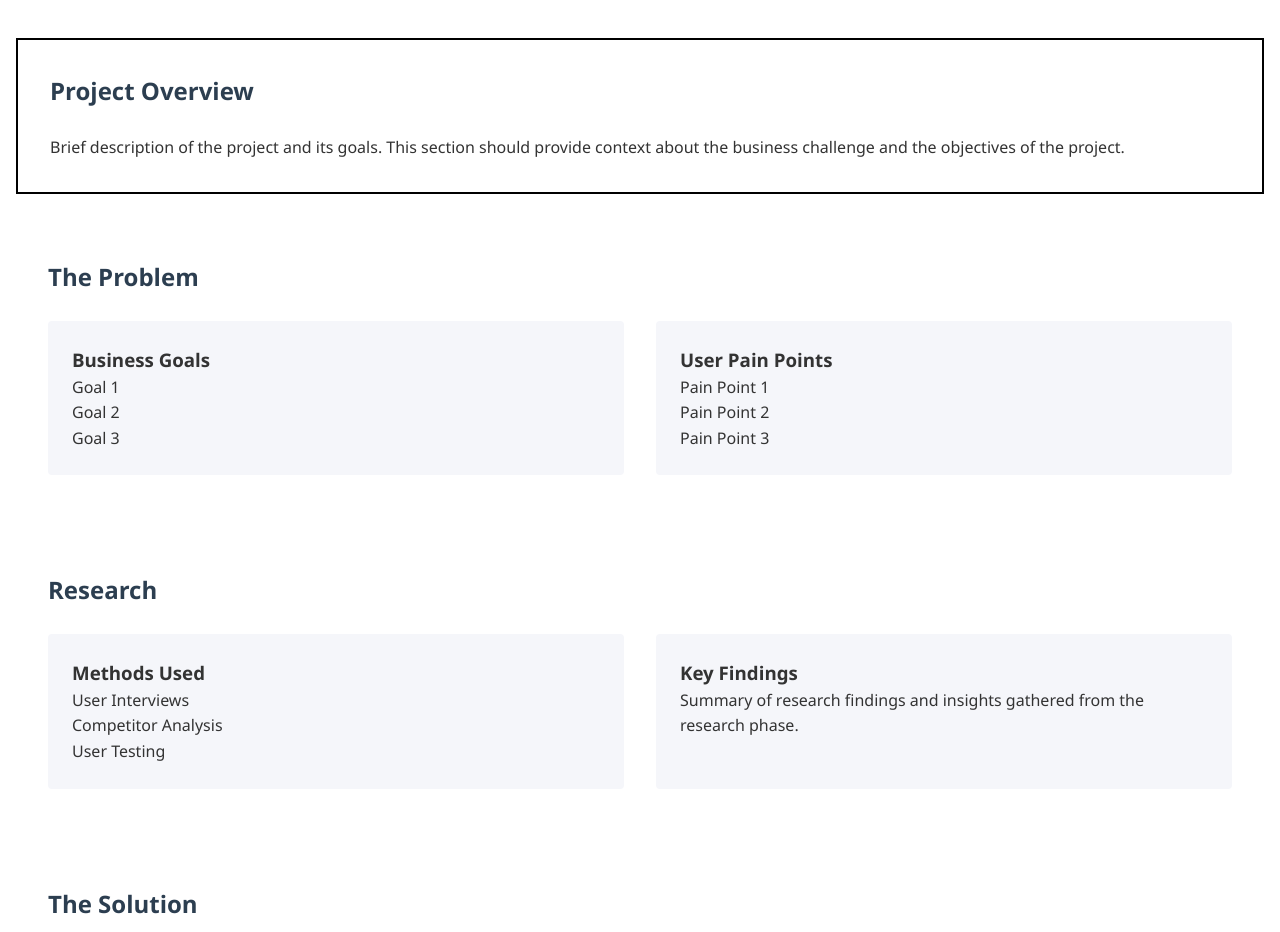
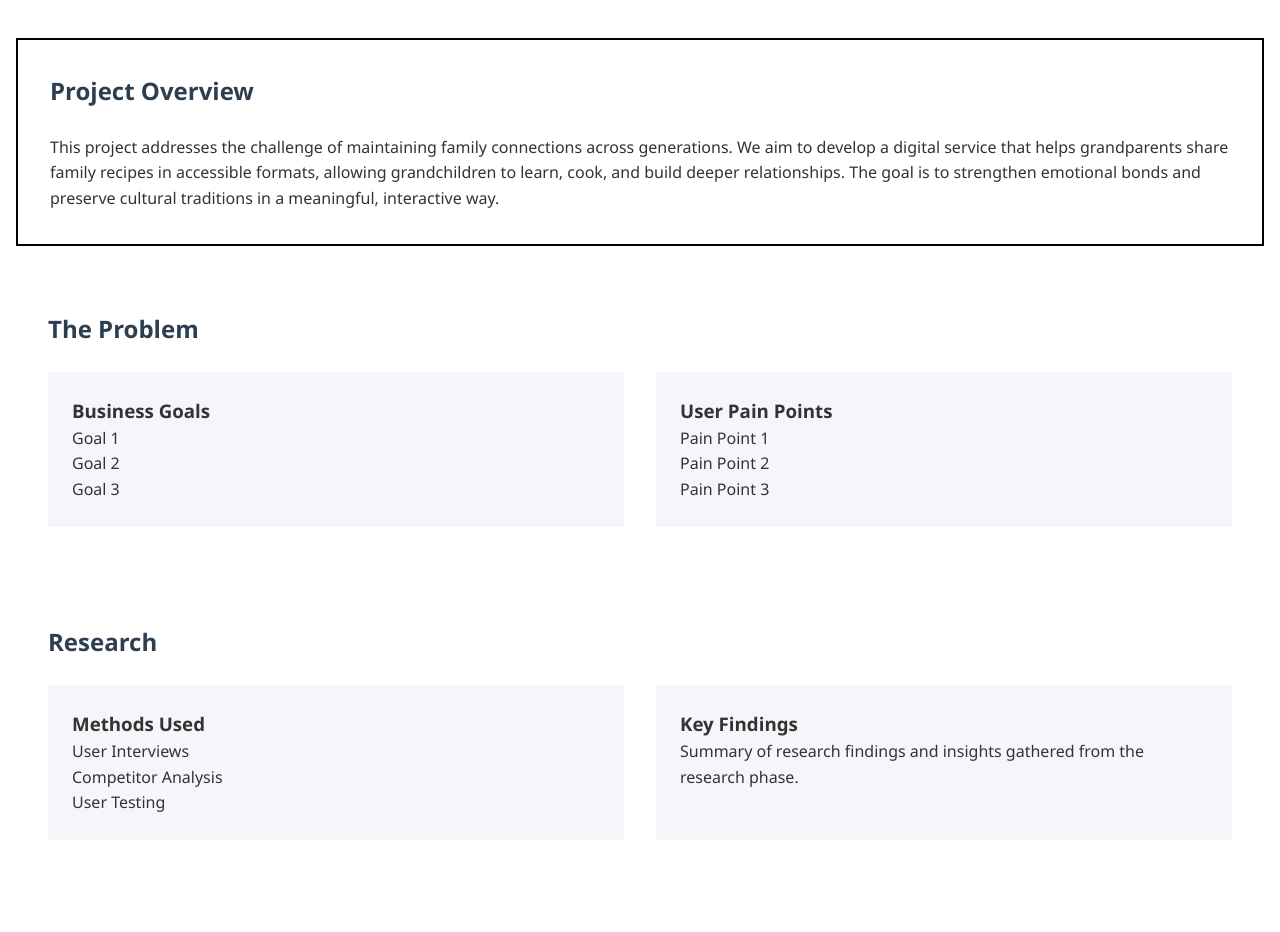
Before and after one commit to azunaeine/Portfolio-2025, a plain HTML site: page case-study-1/index.html in a window 1280 px wide. Shown: the part 1040-1972 px from the top of the page. Drawn offline with Linux system fonts and the light colour scheme.

Commit message:
description

```diff
--- a/case-study-1/index.html
+++ b/case-study-1/index.html
@@ -117,9 +117,7 @@
       <section class="section overview">
         <h2>Project Overview</h2>
         <p class="description">
-          Brief description of the project and its goals. This section should
-          provide context about the business challenge and the objectives of the
-          project.
+          This project addresses the challenge of maintaining family connections across generations. We aim to develop a digital service that helps grandparents share family recipes in accessible formats, allowing grandchildren to learn, cook, and build deeper relationships. The goal is to strengthen emotional bonds and preserve cultural traditions in a meaningful, interactive way.
         </p>
       </section>
 
```
